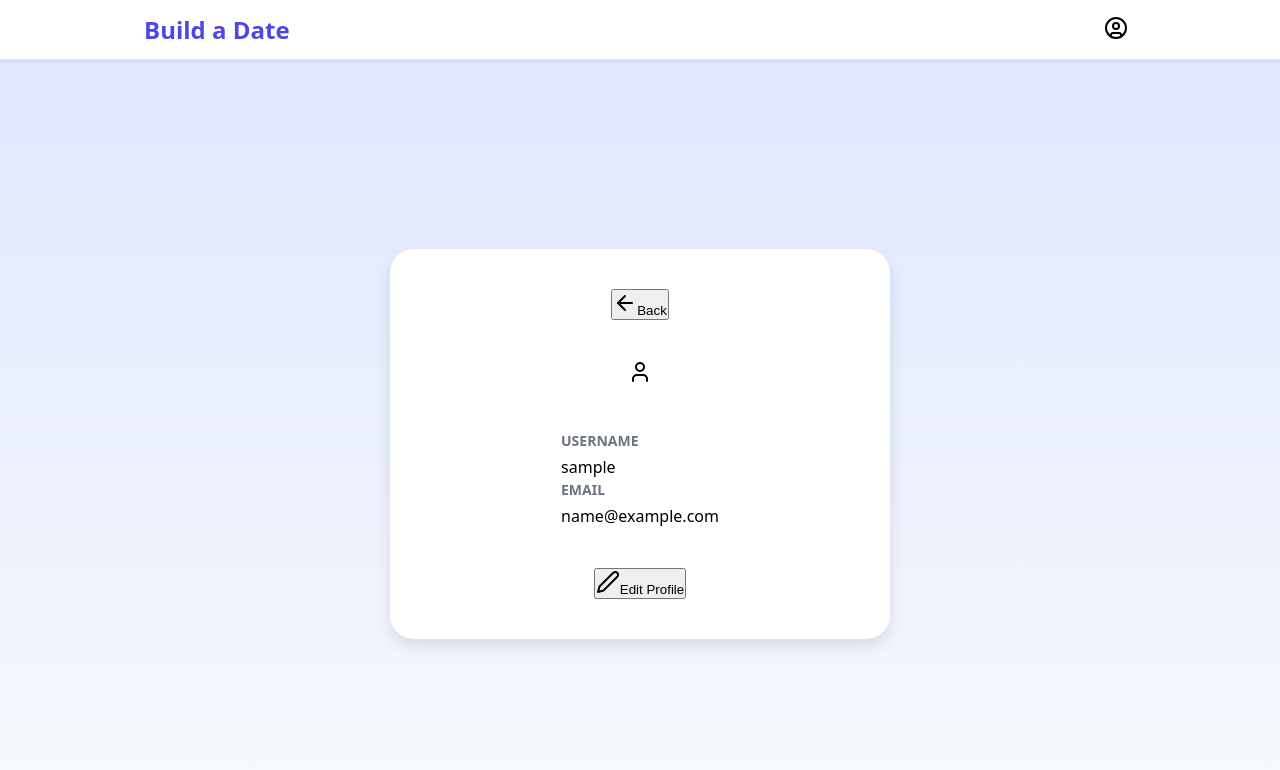
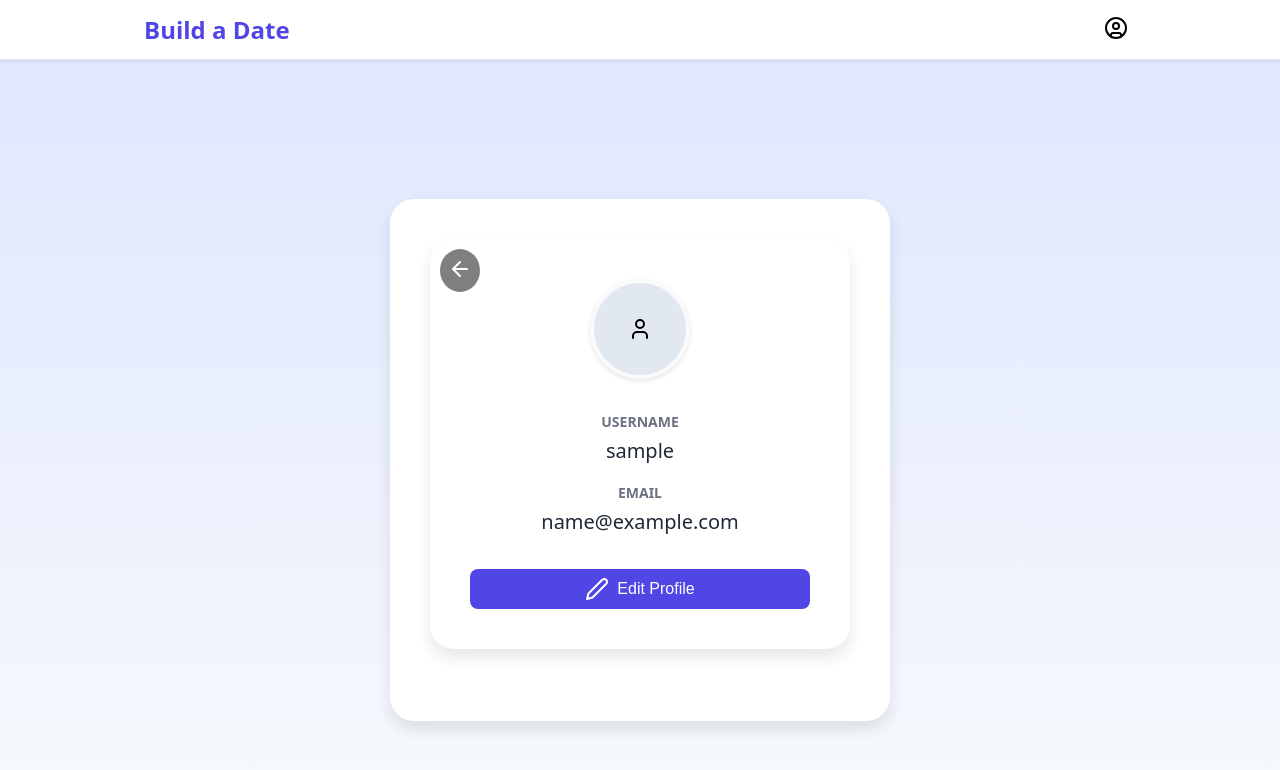
Before and after one commit to DavidEValdes/build-a-date, a React (Vite) app in the folder client/: page /profile in a window 1280 px wide. Shown: the top 770 px of the page. Built offline with nearby package versions, Linux system fonts and the light colour scheme; sample sign-in values are in the browser's storage.

Commit message:
added divider/ fixed profile page

```diff
--- a/client/src/App.css
+++ b/client/src/App.css
@@ -496,19 +496,7 @@ body {
   margin-top: 2rem;
 }
 
-.back-button {
-  display: flex;
-  align-items: center;
-  gap: 0.5rem;
-  background: none;
-  border: none;
-  color: #2563eb;
-  font-weight: 500;
-  cursor: pointer;
-  padding: 0.5rem;
-  border-radius: 0.375rem;
-  transition: all 0.2s ease;
-}
+
 
 .back-button:hover {
   background-color: #f3f4f6;
@@ -1011,17 +999,6 @@ body {
   position: relative;
 }
 
-.back-button {
-  position: absolute;
-  top: 10px;
-  left: 10px;
-  background: rgba(0, 0, 0, 0.5);
-  color: white;
-  border: none;
-  padding: 8px;
-  border-radius: 50%;
-  cursor: pointer;
-}
 
 .detail-image {
   width: 100%;
@@ -1405,17 +1382,7 @@ body {
   position: relative;
 }
 
-.back-button {
-  position: absolute;
-  top: 10px;
-  left: 10px;
-  background: rgba(0, 0, 0, 0.5);
-  color: white;
-  border: none;
-  padding: 8px;
-  border-radius: 50%;
-  cursor: pointer;
-}
+
 
 .detail-image {
   width: 100%;
@@ -2085,7 +2052,34 @@ body {
   z-index: -1;
 }
 
-
+.header-with-divider {
+  display: flex;
+  flex-direction: column;
+  align-items: center;
+  width: 100%;
+
+}
+
+.styled-divider {
+  display: flex;
+  align-items: center;
+  width: 100%;
+  margin-top: 2rem;
+  gap: 1rem;
+}
+
+.divider-line {
+  height: 1px;
+  flex: 1;
+  background-color: #e5e7eb;
+}
+
+.divider-dot {
+  width: 4px;
+  height: 4px;
+  border-radius: 50%;
+  background-color: #4f46e5;
+}
 
 /* Responsive Adjustments for SuggestionDisplay */
 @media (max-width: 640px) {
--- a/client/src/pages/Profile.jsx
+++ b/client/src/pages/Profile.jsx
@@ -8,6 +8,10 @@ const Profile = () => {
   const { user, isAuthenticated, updateUser } = useAuth();
   const navigate = useNavigate();
   const [showEditModal, setShowEditModal] = useState(false);
+
+  // States for hover effects
+  const [isEditHovered, setIsEditHovered] = useState(false);
+  const [isBackHovered, setIsBackHovered] = useState(false);
 
   useEffect(() => {
     if (!isAuthenticated) {
@@ -27,44 +31,152 @@ const Profile = () => {
     setShowEditModal(true);
   };
 
+  // Inline Styles
+  const profilePageStyle = {
+    background: 'linear-gradient(to bottom, #e0e7ff, #f8fafc)', // Soft gradient background
+    minHeight: '100vh', // Full viewport height
+    display: 'flex',
+    justifyContent: 'center', // Horizontal centering
+    alignItems: 'center', // Vertical centering
+    padding: '1rem', // Optional padding
+    position: 'relative', // To position elements absolutely within
+  };
+
+  const profileContainerStyle = {
+    maxWidth: '500px', // Fixed max width
+    width: '100%', // Full width within max-width
+    backgroundColor: 'white', // White background
+    borderRadius: '1.5rem', // Rounded corners
+    padding: '2.5rem', // Inner padding
+    boxShadow: '0 8px 16px rgba(0, 0, 0, 0.1)', // Subtle shadow
+    display: 'flex',
+    flexDirection: 'column', // Stack items vertically
+    alignItems: 'center', // Center items horizontally
+    gap: '2.5rem', // Space between items
+    position: 'relative', // For positioning child elements
+  };
+
+  const profileCardStyle = {
+    width: '100%',
+    display: 'flex',
+    flexDirection: 'column', // Stack content vertically
+    alignItems: 'center',
+    gap: '2rem', // Space between avatar and info
+    position: 'relative', // To position the back button inside the card
+  };
+
+  const avatarStyle = {
+    width: '100px', // Reduced size from 128px to 100px
+    height: '100px', // Reduced size from 128px to 100px
+    borderRadius: '50%',
+    backgroundColor: '#e2e8f0',
+    display: 'flex',
+    alignItems: 'center',
+    justifyContent: 'center',
+    border: '4px solid #f8fafc',
+    boxShadow: '0 2px 4px rgba(0, 0, 0, 0.1)',
+  };
+
+  const textSmStyle = {
+    fontSize: '0.875rem', // Equivalent to text-sm
+    color: '#6b7280', // Gray-500
+    fontWeight: 'bold',
+    marginBottom: '0.25rem',
+    textTransform: 'uppercase',
+  };
+
+  const textXlStyle = {
+    fontSize: '1.25rem', // Equivalent to text-xl
+    color: '#1f2937', // Gray-900
+    fontWeight: '500',
+  };
+
+  const editButtonStyle = {
+    padding: '0.5rem 1.5rem', // Reduced padding for smaller button
+    backgroundColor: isEditHovered ? '#4338ca' : '#4f46e5', // Change color on hover
+    color: 'white',
+    fontSize: '1rem', // Reduced font size
+    fontWeight: '500',
+    border: 'none',
+    borderRadius: '0.5rem',
+    cursor: 'pointer',
+    transition: 'background-color 0.3s ease',
+    display: 'flex',
+    alignItems: 'center',
+    justifyContent: 'center', // Center the content
+    gap: '0.5rem', // Space between icon and text
+    marginTop: '1rem', // Added top margin for spacing
+  };
+
+  const backButtonStyle = {
+    position: 'absolute', // Position within the profile card
+    top: '10px', // Adjust as needed
+    left: '10px', // Adjust as needed
+    background: isBackHovered ? 'rgba(0, 0, 0, 0.7)' : 'rgba(0, 0, 0, 0.5)', // Darker on hover
+    color: 'white',
+    border: 'none',
+    padding: '8px',
+    borderRadius: '50%',
+    cursor: 'pointer',
+    zIndex: 10, // Ensure it's above other elements
+    transition: 'background 0.3s ease',
+  };
+
   return (
-    <div className="profile-page flex items-center justify-center min-h-screen bg-gray-100 p-4">
-      <div className="profile-card bg-white rounded-xl shadow-lg max-w-md w-full p-8 flex flex-col items-center space-y-8">
-
+    <div style={profilePageStyle} className="profile-page">
+      {/* Profile Container */}
+      <div style={profileContainerStyle} className="profile-container">
+        {/* Profile Card */}
+        <div style={profileCardStyle} className="profile-card">
           {/* Back Button */}
           <button
             onClick={handleBack}
-          className="self-start flex items-center text-gray-600 hover:text-gray-900 transition duration-200 mb-4"
+            style={backButtonStyle}
+            onMouseEnter={() => setIsBackHovered(true)}
+            onMouseLeave={() => setIsBackHovered(false)}
+            aria-label="Go back"
           >
-          <ArrowLeft className="w-5 h-5 mr-2" />
-          <span>Back</span>
+            <ArrowLeft className="w-5 h-5" />
           </button>
 
           {/* Profile Avatar */}
-        <div className="w-24 h-24 rounded-full border-4 border-gray-200 bg-gray-100 flex items-center justify-center shadow-md">
-          <User className="w-12 h-12 text-gray-400" />
+          <div style={avatarStyle} className="avatar">
+            {user.avatar ? (
+              <img
+                src={user.avatar}
+                alt="User Avatar"
+                style={{ width: '100%', height: '100%', borderRadius: '50%', objectFit: 'cover' }}
+              />
+            ) : (
+              <User className="w-6 h-6 text-gray-400" />
+            )}
           </div>
 
-        {/* Profile Information with Labels */}
-        <div className="text-center space-y-4 w-full">
-          <div className="text-left">
-            <p className="text-sm font-bold text-gray-500 uppercase">Username</p>
-            <p className="text-lg text-gray-800">{user.username}</p>
+          {/* Profile Information */}
+          <div style={{ width: '100%', textAlign: 'center', display: 'flex', flexDirection: 'column', gap: '1rem' }}>
+            <div>
+              <p style={textSmStyle}>Username</p>
+              <p style={textXlStyle}>{user.username}</p>
             </div>
-          <div className="text-left">
-            <p className="text-sm font-bold text-gray-500 uppercase">Email</p>
-            <p className="text-lg text-gray-800">{user.email}</p>
+
+            <div>
+              <p style={textSmStyle}>Email</p>
+              <p style={textXlStyle}>{user.email}</p>
+            </div>
+
+            {/* Edit Button */}
+            <button
+              onClick={handleEditProfile}
+              style={editButtonStyle}
+              onMouseEnter={() => setIsEditHovered(true)}
+              onMouseLeave={() => setIsEditHovered(false)}
+            >
+              <Edit2 className="w-4 h-4" />
+              Edit Profile
+            </button>
           </div>
         </div>
-
-        {/* Edit Profile Button */}
-        <button
-          onClick={handleEditProfile}
-          className="px-6 py-2 bg-blue-600 text-white rounded-lg shadow-md hover:bg-blue-700 transition-colors duration-200"
-        >
-          <Edit2 className="w-4 h-4 mr-2 inline" />
-          Edit Profile
-        </button>
+      </div>
 
       {/* Edit Profile Modal */}
       {showEditModal && (
@@ -75,7 +187,6 @@ const Profile = () => {
         />
       )}
     </div>
-    </div>
   );
 };
 
--- a/client/src/pages/SavedDates.jsx
+++ b/client/src/pages/SavedDates.jsx
@@ -33,19 +33,21 @@ const SavedDates = () => {
   return (
     <div className="app-container">
   <main className="main-content">
-        <button
-          onClick={handleBack}
-          className="back-button"
-        >
+    <button onClick={handleBack} className="back-button">
       <ArrowLeft className="w-5 h-5" />
     </button>
-
     <div className="saved-dates-header">
+      <div className="header-with-divider">
         <h1 className="saved-dates-title">
           Saved Dates
         </h1>
+        <div className="styled-divider">
+          <span className="divider-line"></span>
+          <div className="divider-dot"></div>
+          <span className="divider-line"></span>
         </div>
-
+      </div>
+    </div>
     <div className="dates-grid">
           {isLoading ? (
             <div className="loading">Loading...</div>
```
Lines whose indentation alone changed are shown as unchanged.
